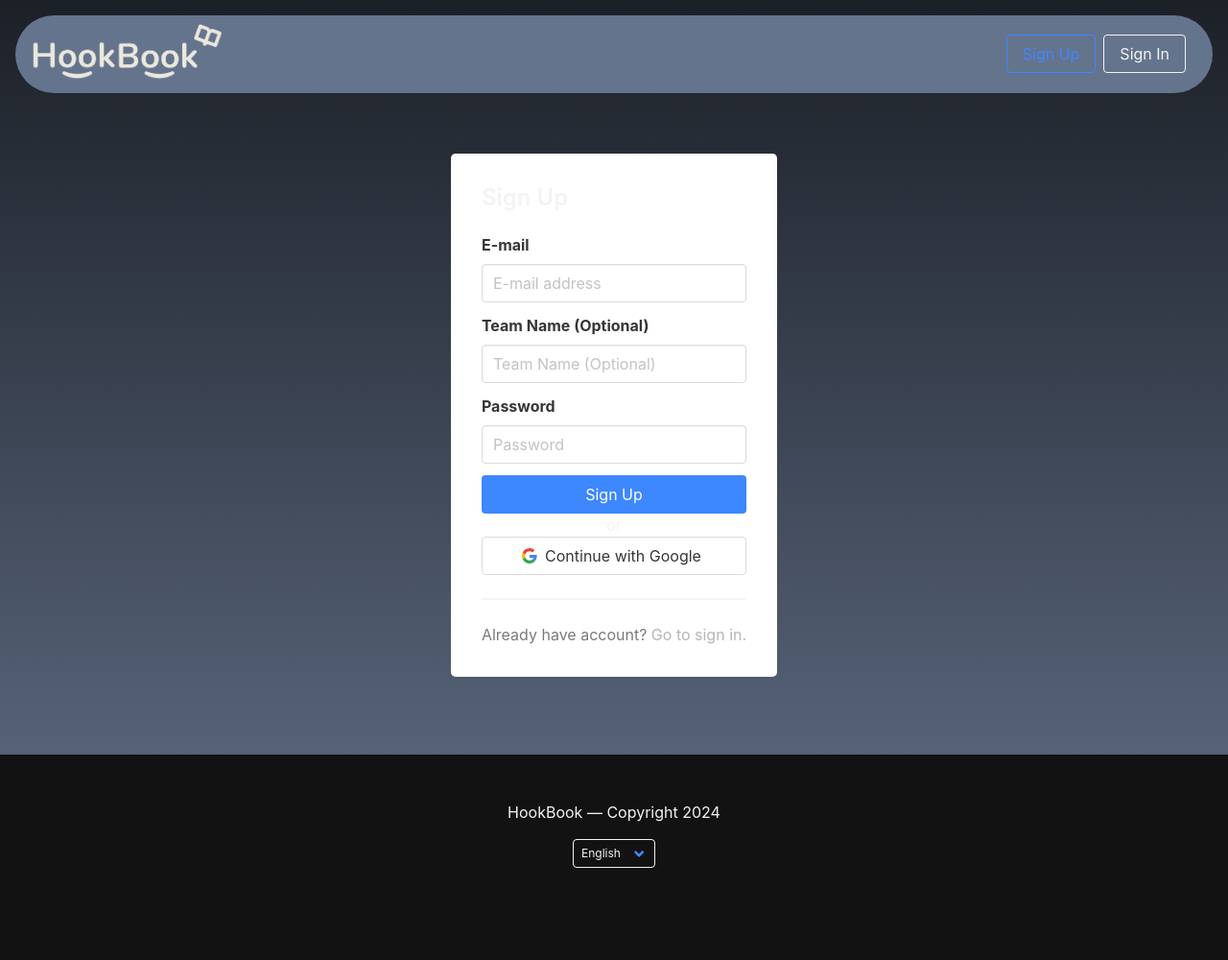
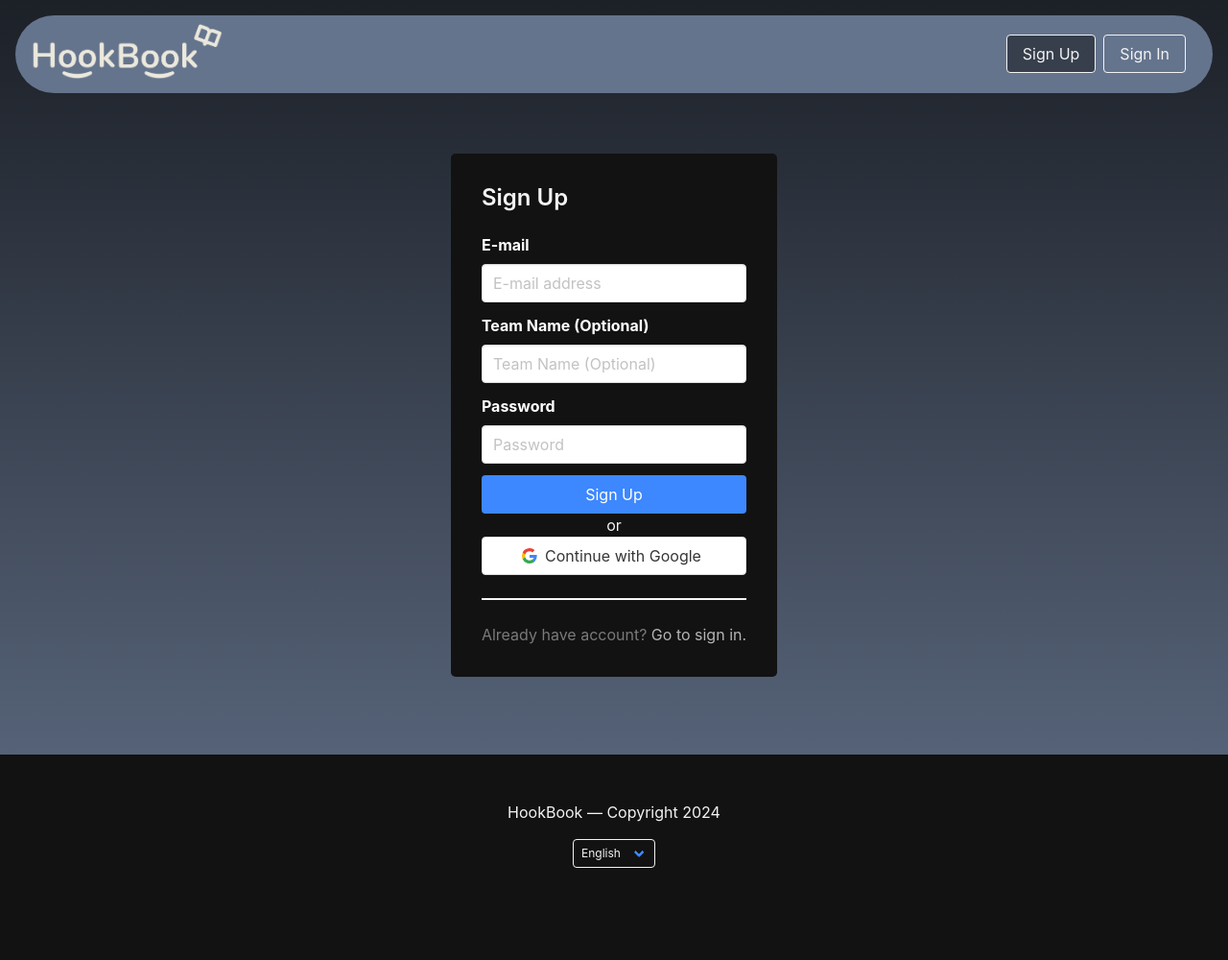
Before and after one commit to mchadaga/bookly, a Django app: page /accounts/signup/ in a window 1280 px wide. Shown: the whole page at 96% size. Run offline with Django 4.2, Linux system fonts and the light colour scheme; style sheets or scripts are compiled from the project's sources; parts of the project's set-up code (start-up, migrations or seed data) failed here and were passed over; some libraries are stand-ins or nearby versions.

Commit message:
added signup formatting controls

```diff
--- a/apps/web/templatetags/form_tags.py
+++ b/apps/web/templatetags/form_tags.py
@@ -26,7 +26,7 @@
 @register.simple_tag
 def render_text_input(form_field):
     TEXT_INPUT_TEMPLATE = """<div class="field">
-      <label class="label">{{ form_field.label }}</label>
+      <label class="label has-text-white">{{ form_field.label }}</label>
       <div class="control">
         {{ form_field }}
       </div>
--- a/assets/styles/site-bulma.scss
+++ b/assets/styles/site-bulma.scss
@@ -34,7 +34,16 @@
   --link: var(--bulma-link);
   --link-hover: var(--bulma-link-hover);
   --text-light: var(--bulma-text);
+  --text-dark: rgb(23, 23, 23);
+
+
+  --button-primary-background-color: rgb(55, 63, 77);
+  --button-primary-background-color-hover: rgb(45, 52, 64);
 }
+
+
+
+/*boiler plate overrides*/
 
 body {
   background-color: var(--body-background-color);
@@ -74,6 +83,21 @@
 }
 
 
+.button.is-primary.is-outlined {
+  background-color: var(--button-primary-background-color);
+  border-color: var(--text-light);
+  color: var(--text-light);
+}
+
+.button.is-primary.is-outlined:hover {
+  background-color: var(--button-primary-background-color-hover);
+    border-color: var(--text-light);
+
+  color: var(--text-light);
+}
+
+
+
 .button.is-secondary.is-outlined {
   background-color: transparent;
   border-color: var(--text-light);
@@ -82,7 +106,9 @@
 
 .button.is-secondary.is-outlined:hover {
   background-color: var(--text-light);
-  color: var(--body-background-color);
+  border-color: var(--text-light);
+
+  color: var(--text-dark);
 }
 
 .pg-subtitle {
@@ -146,14 +172,23 @@
   max-height: 3.5rem;
 }
 
-.debug {
-  background-color: rgb(255,0,0);
+
+
+.dm-fullpage-form {
+  background-color: var(--body-background-color);
+  border-radius: 0.3rem;
+  margin: 2em;
+  padding: 2em;
 }
 
 
 
 
+/*Tailwind Overrides */
 
+.debug {
+  background-color: rgb(255,0,0);
+}
 
 .rounded-lg {
   border-radius: 3rem;
@@ -232,5 +267,10 @@
   border-bottom: none;
 }
 
+
+
+
+
+
 @import "app/bulma/_all";
 @import "pegasus/bulma";
--- a/templates/account/base.html
+++ b/templates/account/base.html
@@ -3,7 +3,7 @@
 {% load i18n %}
 {% block body %}
 <div id="fullpage-form-wrapper">
-    <div id="fullpage-form">
+    <div class="dm-fullpage-form">
         {% block content %}{% endblock %}
     </div>
 </div>
--- a/templates/account/login.html
+++ b/templates/account/login.html
@@ -4,7 +4,7 @@
 {% load form_tags %}
 {% block body %}
 <div id="fullpage-form-wrapper">
-    <div id="fullpage-form">
+    <div class="dm-fullpage-form">
         <h1 class="title is-size-4">{% translate "Sign In" %}</h1>
         <form method="post">
             {% csrf_token %}
--- a/templates/account/signup.html
+++ b/templates/account/signup.html
@@ -4,7 +4,7 @@
 {% load form_tags %}
 {% block body %}
 <div id="fullpage-form-wrapper">
-    <div id="fullpage-form">
+    <div class="dm-fullpage-form">
         <h1 class="title is-size-4">Sign Up</h1>
         <form method="post">
             {% csrf_token %}
```
Also changed, not shown: assets/styles/mystyles.scss (added, +45 -0 lines), static/css/site-bulma.css.
